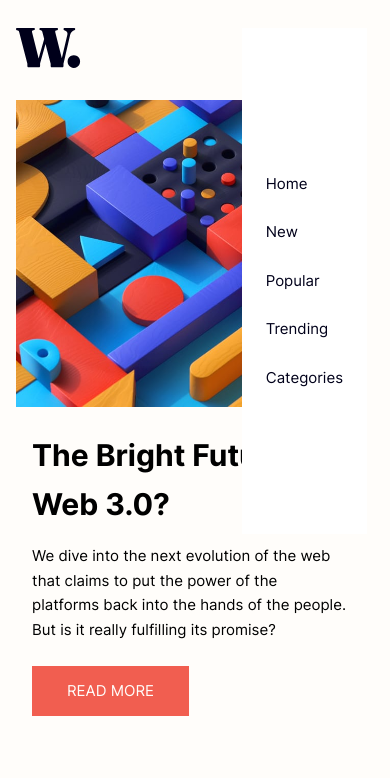
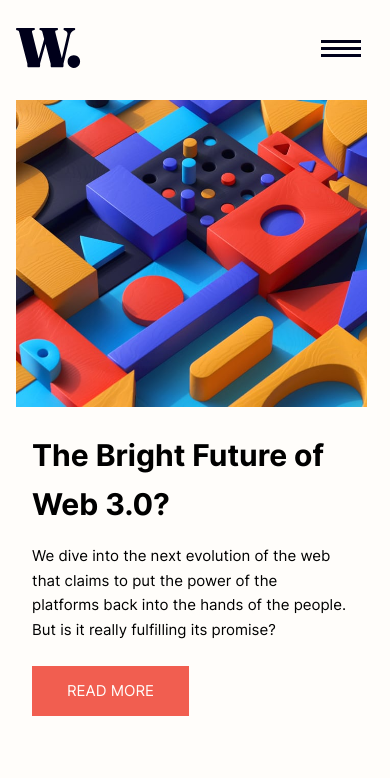
Before and after one commit to nivancheva/news-homepage-react, a React (Vite) app: page / in a window 390 px wide. Shown: the top 778 px of the page. Built offline with nearby package versions, Linux system fonts and the light colour scheme.

Commit message:
show and hide mobile menu

```diff
--- a/src/App.css
+++ b/src/App.css
@@ -15,6 +15,10 @@
 .flex-container {
     display: flex;
     align-items: center;
+    justify-content: start;
+}
+
+.nav {
     justify-content: space-between;
 }
 
@@ -109,6 +113,10 @@
     color: var( --clr-dark-grayish-blue);
 }
 
+.mobile-menu-hidden {
+    display: none
+}
+
 @media (min-width:800px) {
     .wrapper {
         margin: 0;
@@ -146,6 +154,13 @@
     .articles {
         grid-template-columns: repeat(3, 1fr);
         grid-column: span 3;
-        width: 100%;
+    }
+
+    .mobile-menu-hidden {
+        display: flex;
+    }
+
+    .hamburger {
+        display: none;
     }
 }
--- a/src/App.jsx
+++ b/src/App.jsx
@@ -10,14 +10,14 @@ import pcsImg from './images/image-retro-pcs.jpg';
 import { useState } from 'react';
 
 function App() {
-  const [menu, setMenu] = useState(false);
+  const [menuVisible, setMenuVisible] = useState(false);
 
   return (
     <div className='wrapper'>
       <nav className='container nav-container'>
-        <div className='flex-container'>
+        <div className='flex-container nav'>
           <img src={logo}/>
-          <ul className='nav-bar'>
+          <ul className={ `nav-bar ${menuVisible ? "" : "mobile-menu-hidden"} `}>
             <li><a className='links'>Home</a></li>
             <li><a className='links'>New</a></li>
             <li><a className='links'>Popular</a></li>
```
